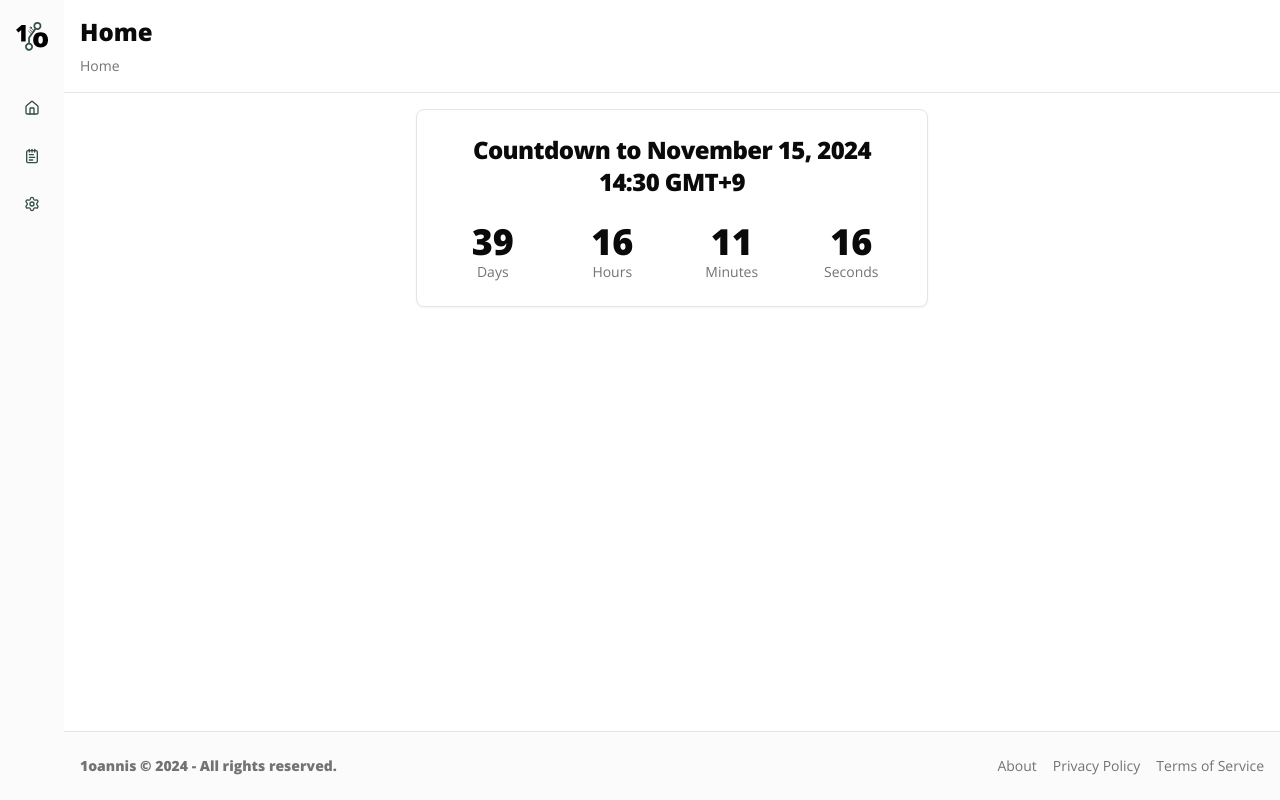
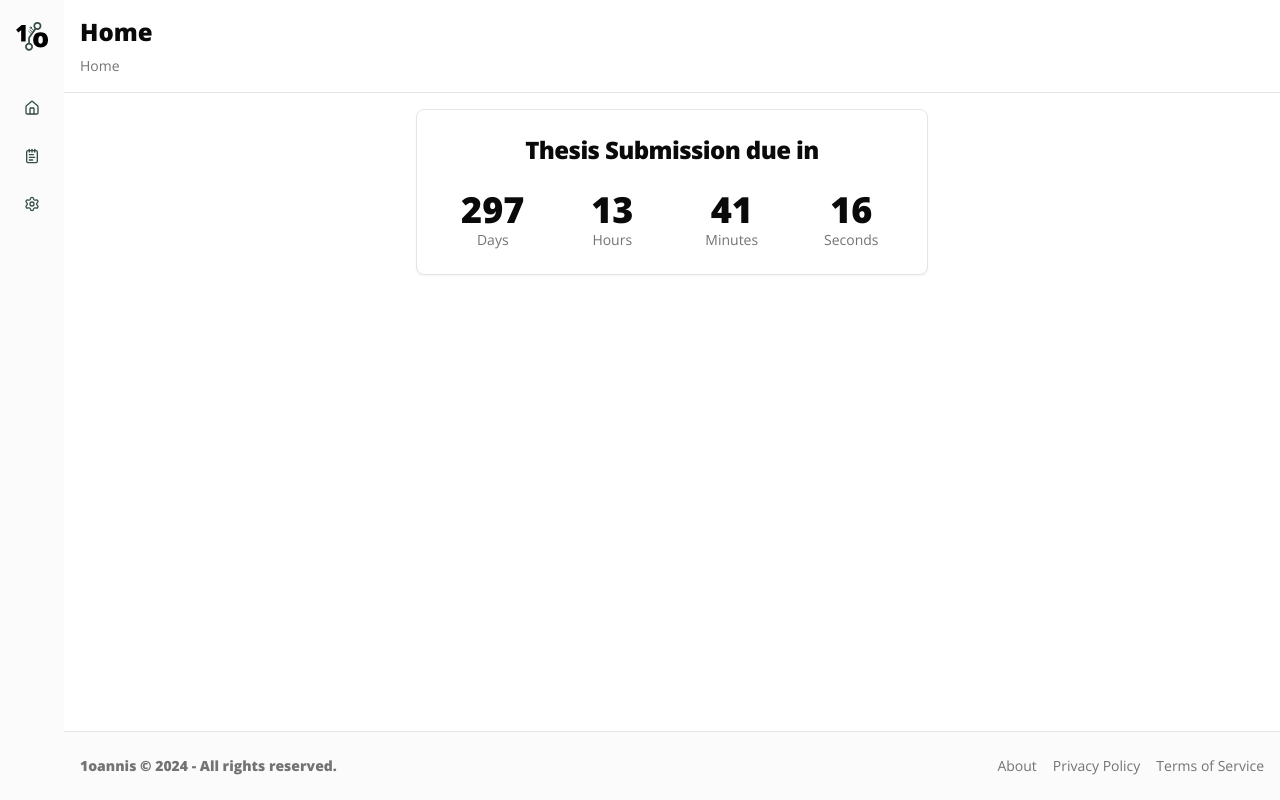
Before and after one commit to 1oannis/homepage, a Next.js app: page / in a window 1280 px wide. Built offline with nearby package versions, Linux system fonts and the light colour scheme.

Commit message:
change timer date #12

```diff
--- a/components/ui/countdown.tsx
+++ b/components/ui/countdown.tsx
@@ -13,7 +13,7 @@ export default function Countdown() {
   })
 
   useEffect(() => {
-    const targetDate = new Date("2024-11-15T14:30:00+09:00").getTime()
+    const targetDate = new Date("2025-07-31T12:00:00+09:00").getTime()
 
     const timer = setInterval(() => {
       const now = new Date().getTime()
@@ -43,7 +43,7 @@ export default function Countdown() {
     <Card className="mx-auto w-full max-w-lg">
       <CardHeader>
         <CardTitle className="text-center text-2xl">
-          Countdown to November 15, 2024 14:30 GMT+9
+          Thesis Submission due in
         </CardTitle>
       </CardHeader>
       <CardContent>
```
Also changed, not shown: 1 other file (tests, documents, lock files or other folders).
